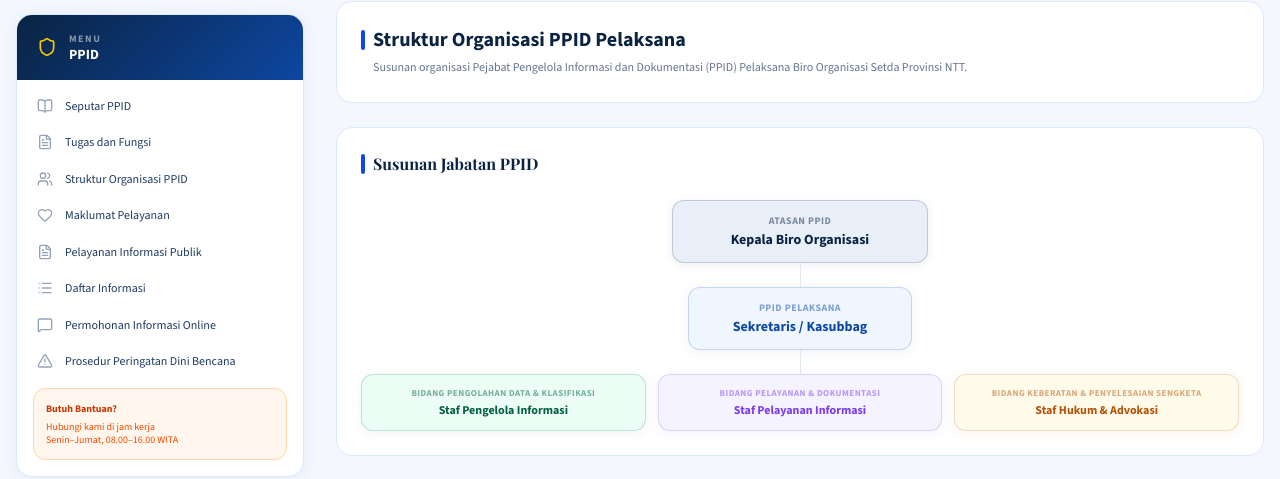
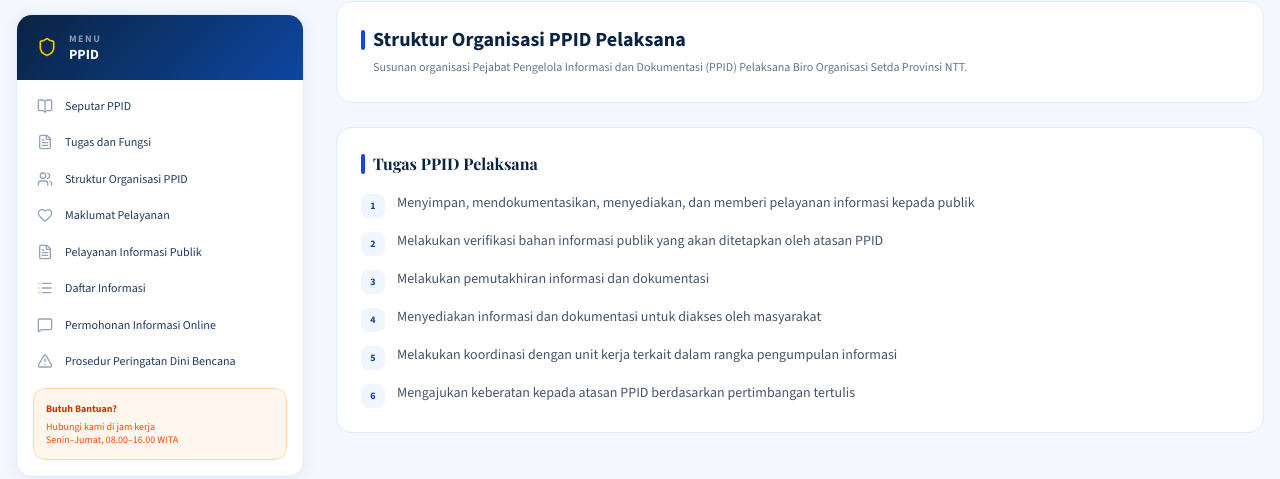
Before and after one commit to Julius010702/website_biro, a Next.js app: page /ppid/struktur-organisasi in a window 1280 px wide. Shown: the part 180-659 px from the top of the page. Built offline with nearby package versions, Linux system fonts and the light colour scheme; no server answers; the database is empty; a web font is replaced by a local one.

Commit message:
ppid FIX BARU

```diff
--- a/app/(main)/ppid/struktur-organisasi/page.tsx
+++ b/app/(main)/ppid/struktur-organisasi/page.tsx
@@ -17,45 +17,6 @@ function toDirectImageUrl(url: string): string {
   }
   return url
 }
-
-// Struktur PPID statis (sesuaikan dengan data aktual)
-const strukturPPID = [
-  {
-    jabatan:   'Atasan PPID',
-    nama:      'Kepala Biro Organisasi',
-    level:     0,
-    color:     '#0A2342',
-    bg:        '#E8EFF8',
-  },
-  {
-    jabatan:   'PPID Pelaksana',
-    nama:      'Sekretaris / Kasubbag',
-    level:     1,
-    color:     '#0D47A1',
-    bg:        '#EFF6FF',
-  },
-  {
-    jabatan:   'Bidang Pengolahan Data & Klasifikasi',
-    nama:      'Staf Pengelola Informasi',
-    level:     2,
-    color:     '#065F46',
-    bg:        '#ECFDF5',
-  },
-  {
-    jabatan:   'Bidang Pelayanan & Dokumentasi',
-    nama:      'Staf Pelayanan Informasi',
-    level:     2,
-    color:     '#7C3AED',
-    bg:        '#F5F3FF',
-  },
-  {
-    jabatan:   'Bidang Keberatan & Penyelesaian Sengketa',
-    nama:      'Staf Hukum & Advokasi',
-    level:     2,
-    color:     '#B45309',
-    bg:        '#FFFBEB',
-  },
-]
 
 export default async function StrukturOrganisasiPPIDPage() {
   // Ambil gambar struktur dari DB jika ada
@@ -97,62 +58,6 @@ export default async function StrukturOrganisasiPPIDPage() {
         </div>
       )}
 
-      {/* ── Bagan visual ── */}
-      <div className="rounded-2xl p-6" style={{ background: 'white', border: '1px solid #DBEAFE' }}>
-        <div className="flex items-center gap-2 mb-6">
-          <div className="w-1 h-5 rounded-full bg-blue-700" />
-          <h2 className="text-base font-bold" style={{ color: '#0A2342' }}>Susunan Jabatan PPID</h2>
-        </div>
-
-        <div className="flex flex-col items-center gap-0">
-          {strukturPPID.filter((s) => s.level < 2).map((s, i) => (
-            <div key={i} className="flex flex-col items-center w-full">
-              {/* Card jabatan */}
-              <div
-                className={`rounded-xl px-5 py-3 text-center transition-all hover:scale-105 ${
-                  s.level === 0 ? 'w-64' : 'w-56'
-                }`}
-                style={{
-                  background: s.bg,
-                  border: `1px solid ${s.color}30`,
-                  boxShadow: `0 2px 12px ${s.color}12`,
-                }}
-              >
-                <p className="text-[10px] font-bold uppercase tracking-wider mb-0.5" style={{ color: `${s.color}80` }}>
-                  {s.jabatan}
-                </p>
-                <p className="text-sm font-bold" style={{ color: s.color }}>{s.nama}</p>
-              </div>
-
-              {/* Connector line */}
-              <div className="w-px h-6 bg-slate-200" />
-            </div>
-          ))}
-
-          {/* Level 2 — ditampilkan horizontal */}
-          <div className="w-full">
-            <div className="flex items-start justify-center gap-3 flex-wrap">
-              {strukturPPID.filter((s) => s.level === 2).map((s, i) => (
-                <div
-                  key={i}
-                  className="rounded-xl px-4 py-3 text-center flex-1 min-w-40 max-w-xs transition-all hover:scale-105"
-                  style={{
-                    background: s.bg,
-                    border: `1px solid ${s.color}30`,
-                    boxShadow: `0 2px 12px ${s.color}12`,
-                  }}
-                >
-                  <p className="text-[9px] font-bold uppercase tracking-wider mb-0.5" style={{ color: `${s.color}80` }}>
-                    {s.jabatan}
-                  </p>
-                  <p className="text-xs font-bold" style={{ color: s.color }}>{s.nama}</p>
-                </div>
-              ))}
-            </div>
-          </div>
-        </div>
-      </div>
-
       {/* ── Tugas PPID ── */}
       <div className="rounded-2xl p-6" style={{ background: 'white', border: '1px solid #DBEAFE' }}>
         <div className="flex items-center gap-2 mb-4">
```
